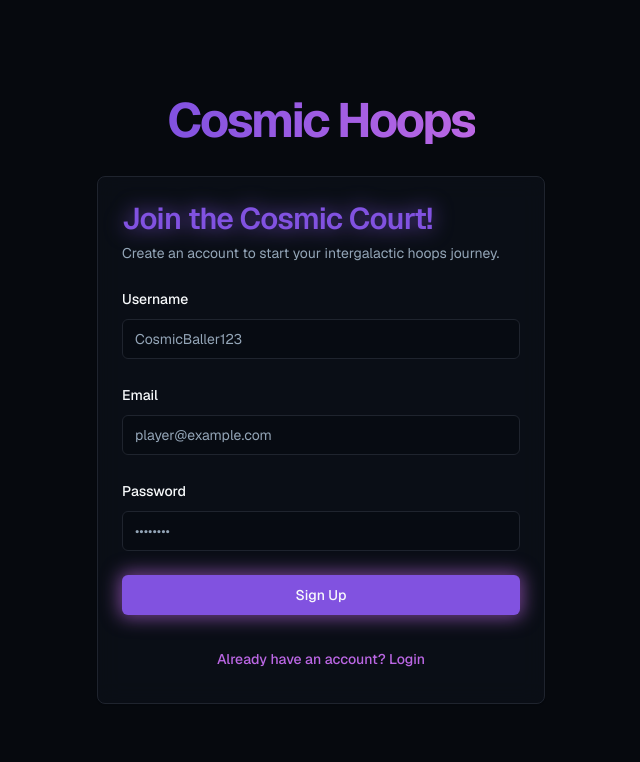
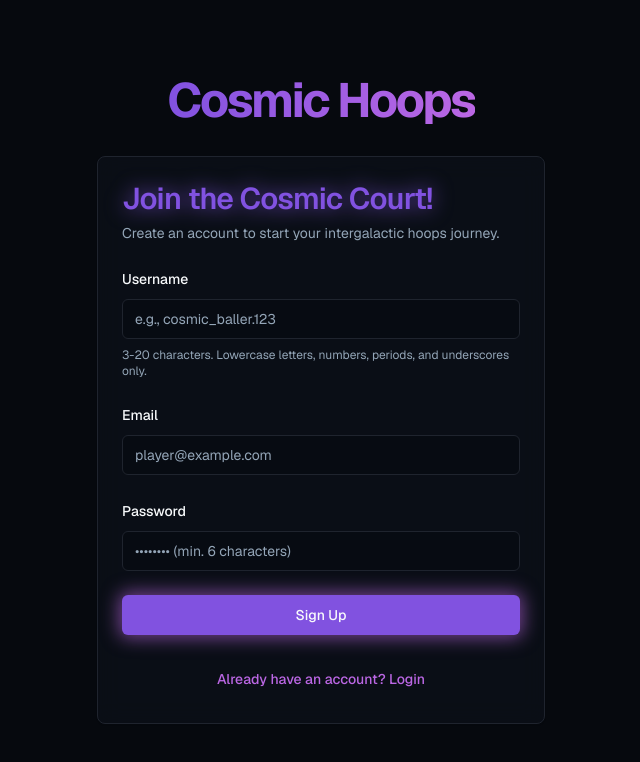
Before and after one commit to zomvr2/CosmicHoops, a Next.js app: page /auth in a window 1280 px wide. Both pictures are taken after a click on the button "Need an account? Sign Up". Shown: the top 762 px of the page, without its empty margins (319-959 px from the left). Built offline with nearby package versions, Linux system fonts and the light colour scheme; no server answers.

Commit message:
In the sign up page, the username should be unique and it should be like a user id, dont accept uppercase, spaces, etc... Like instagram usernames.

```diff
--- a/src/components/auth/auth-form.tsx
+++ b/src/components/auth/auth-form.tsx
@@ -19,6 +19,7 @@ import { useToast } from "@/hooks/use-toast";
 import { Loader2 } from "lucide-react";
 
 const DEFAULT_AVATAR_URL = "https://i.imgur.com/nkcoOPE.jpeg";
+const USERNAME_REGEX = /^[a-z0-9._]{3,20}$/;
 
 export function AuthForm() {
   const router = useRouter();
@@ -27,10 +28,15 @@ export function AuthForm() {
   const [mode, setMode] = useState<"login" | "signup">(initialMode);
   const [email, setEmail] = useState("");
   const [password, setPassword] = useState("");
-  const [displayName, setDisplayName] = useState("");
+  const [rawUsername, setRawUsername] = useState(""); // Store raw input for controlled component
   const [isLoading, setIsLoading] = useState(false);
   const [error, setError] = useState<string | null>(null);
   const { toast } = useToast();
+
+  const handleUsernameChange = (e: React.ChangeEvent<HTMLInputElement>) => {
+    // Allow users to type uppercase, but it will be normalized on submit
+    setRawUsername(e.target.value);
+  };
 
   const handleSubmit = async (event: FormEvent) => {
     event.preventDefault();
@@ -39,15 +45,26 @@ export function AuthForm() {
 
     try {
       if (mode === "signup") {
-        if (!displayName.trim()) {
+        const trimmedUsername = rawUsername.trim();
+        if (!trimmedUsername) {
           setError("Username is required.");
           setIsLoading(false);
           return;
         }
 
-        // Check if display name is unique
+        const normalizedUsername = trimmedUsername.toLowerCase();
+
+        if (!USERNAME_REGEX.test(normalizedUsername)) {
+          setError(
+            "Username must be 3-20 characters and can only contain lowercase letters, numbers, periods (.), and underscores (_)."
+          );
+          setIsLoading(false);
+          return;
+        }
+
+        // Check if display name is unique (using normalized name)
         const usersRef = collection(db, "users");
-        const q = query(usersRef, where("displayName", "==", displayName.trim()));
+        const q = query(usersRef, where("displayName", "==", normalizedUsername));
         const querySnapshot = await getDocs(q);
 
         if (!querySnapshot.empty) {
@@ -63,23 +80,22 @@ export function AuthForm() {
 
         const userCredential = await createUserWithEmailAndPassword(auth, email, password);
         await updateProfile(userCredential.user, {
-          displayName: displayName.trim(),
+          displayName: normalizedUsername, // Store normalized username
           photoURL: DEFAULT_AVATAR_URL
         });
 
-        // Create user document in Firestore
         await setDoc(doc(db, "users", userCredential.user.uid), {
           uid: userCredential.user.uid,
           email: userCredential.user.email,
-          displayName: displayName.trim(),
+          displayName: normalizedUsername, // Store normalized username
           aura: 0,
           createdAt: serverTimestamp(),
           friends: [],
           description: "",
           bannerUrl: "",
           avatarUrl: DEFAULT_AVATAR_URL,
-          isCertifiedHooper: false, // Initialize badge field
-          isCosmicMarshall: false,  // Initialize badge field
+          isCertifiedHooper: false,
+          isCosmicMarshall: false,
         });
 
         await sendEmailVerification(userCredential.user);
@@ -104,7 +120,6 @@ export function AuthForm() {
         router.push("/dashboard");
       }
     } catch (err: any) {
-      // Handle Firebase specific errors more gracefully
       let errorMessage = "An unknown error occurred.";
       if (err.code) {
         switch (err.code) {
@@ -118,11 +133,11 @@ export function AuthForm() {
             errorMessage = "Email/password accounts are not enabled.";
             break;
           case "auth/weak-password":
-            errorMessage = "The password is too weak.";
+            errorMessage = "The password is too weak (min. 6 characters).";
             break;
           case "auth/user-not-found":
           case "auth/wrong-password":
-          case "auth/invalid-credential": // For newer Firebase versions
+          case "auth/invalid-credential":
             errorMessage = "Invalid login credentials. Please check your email and password.";
             break;
           default:
@@ -156,16 +171,20 @@ export function AuthForm() {
         <form onSubmit={handleSubmit} className="space-y-6">
           {mode === "signup" && (
             <div className="space-y-2">
-              <Label htmlFor="displayName">Username</Label>
+              <Label htmlFor="username">Username</Label>
               <Input
-                id="displayName"
+                id="username"
                 type="text"
-                value={displayName}
-                onChange={(e) => setDisplayName(e.target.value)}
-                placeholder="CosmicBaller123"
+                value={rawUsername}
+                onChange={handleUsernameChange}
+                placeholder="e.g., cosmic_baller.123"
                 required
                 className="bg-background/50"
+                aria-describedby="username-description"
               />
+              <p id="username-description" className="text-xs text-muted-foreground">
+                3-20 characters. Lowercase letters, numbers, periods, and underscores only.
+              </p>
             </div>
           )}
           <div className="space-y-2">
@@ -187,7 +206,7 @@ export function AuthForm() {
               type="password"
               value={password}
               onChange={(e) => setPassword(e.target.value)}
-              placeholder="••••••••"
+              placeholder="•••••••• (min. 6 characters)"
               required
               className="bg-background/50"
             />
@@ -205,6 +224,7 @@ export function AuthForm() {
           onClick={() => {
             setMode(mode === "login" ? "signup" : "login");
             setError(null);
+            setRawUsername(""); // Clear username field on mode switch
           }}
           className="text-accent hover:text-primary"
         >
```
